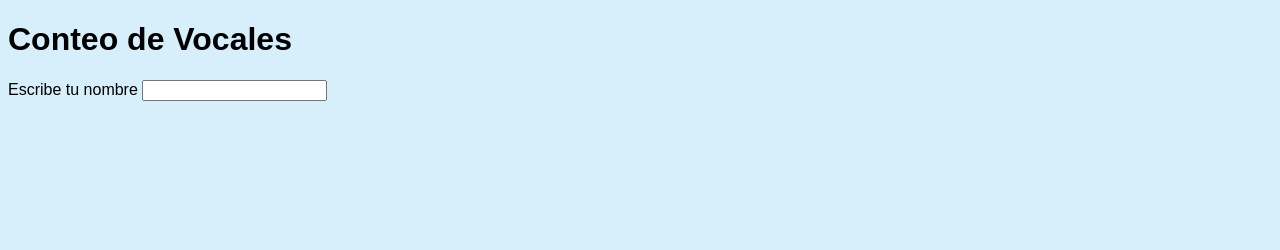
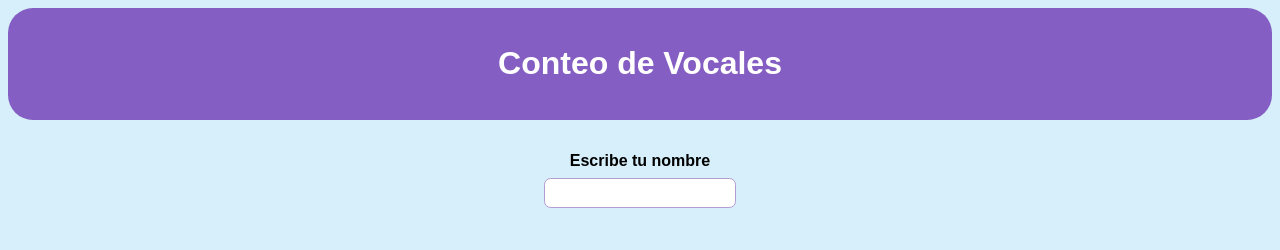
Before and after one commit to CirceDelLop/Ch46ConteoVocales, a plain HTML site: page index.html in a window 1280 px wide. Drawn offline with Linux system fonts and the light colour scheme.

Commit message:
Style: Color y centrado en el formulario

```diff
--- a/style.css
+++ b/style.css
@@ -1,4 +1,49 @@
-body {
+body
+{
     font-family: Arial, sans-serif;
     background-color: #d6effa;
 }
+
+header
+{
+    background-color: #845ec2;
+    color: #ffffff;
+    padding: 1em;
+    text-align: center;
+    border-radius: 25px;
+}
+
+main
+{
+    display: flex;
+    flex-direction: column;
+    align-items: center;
+    padding: 2em;
+}
+
+form
+{
+    display: flex;
+    flex-direction: column;
+    align-items: center;
+}
+
+label
+{
+    font-weight: bold;
+    margin-bottom: 0.5em;
+}
+
+#nombre
+{
+    padding: 0.5em;
+    border: 1px solid #b39cd0;
+    border-radius: 0.5em;
+}
+
+#vocales
+{
+    font-size: 1.2em;
+    color: #00c9a7;
+    margin-top: 1em;
+}
```
